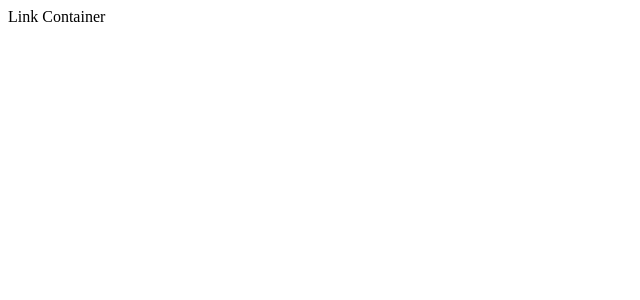
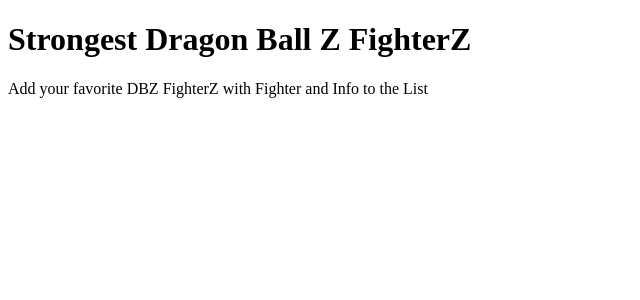
Before and after one commit to LexusLFA220/strdbz, a React (Vite) app in the folder client/: page / in a window 1280 px wide. Shown: the top 300 px of the page, without its empty margins (0-640 px from the left). Built offline with nearby package versions, Linux system fonts and the light colour scheme.

Commit message:
created table and form also h1 and p for LinkContainer

```diff
--- a/client/src/components/Form.jsx
+++ b/client/src/components/Form.jsx
@@ -0,0 +1,6 @@
+function Form(){
+    return(
+        <form></form>
+    )
+}
+export default Form
--- a/client/src/components/LinkContainer.jsx
+++ b/client/src/components/LinkContainer.jsx
@@ -2,7 +2,8 @@
 
     return(
         <div>
-            Link Container
+            <h1>Strongest Dragon Ball Z FighterZ</h1>
+            <p>Add your favorite DBZ FighterZ with Fighter and Info to the List</p>
         </div>
     )
 
--- a/client/src/components/Table.jsx
+++ b/client/src/components/Table.jsx
@@ -0,0 +1,6 @@
+function Table(){
+    return(
+        <table></table>
+    )
+}
+export default Table
```
